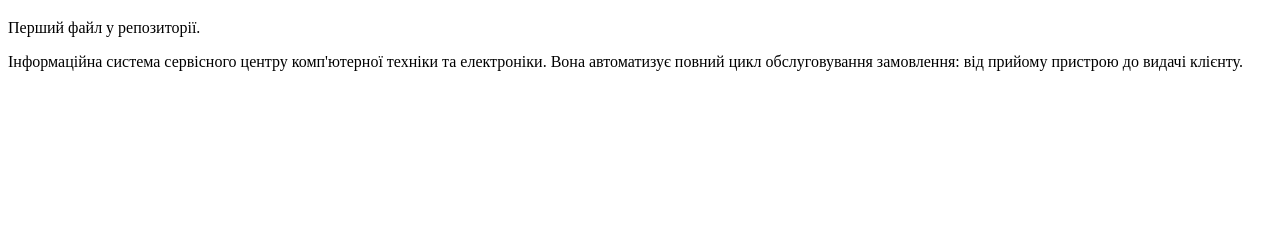
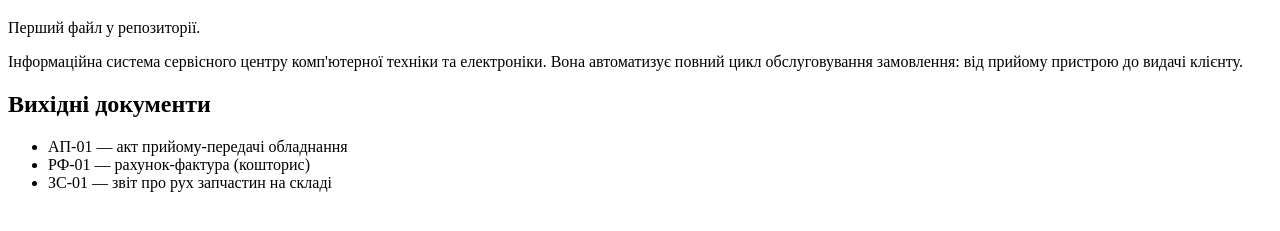
Before and after one commit to Gitak28/lab4-github, a plain HTML site: page index.html in a window 1280 px wide. Shown: the part 61-292 px from the top of the page. Drawn offline with Linux system fonts and the light colour scheme.

Commit message:
Add list of output documents

```diff
--- a/index.html
+++ b/index.html
@@ -8,5 +8,11 @@
 <h1>Сервіс-Контроль</h1>
 <p>Перший файл у репозиторії.</p>
 <p>Інформаційна система сервісного центру комп'ютерної техніки та електроніки. Вона автоматизує повний цикл обслуговування замовлення: від прийому пристрою до видачі клієнту.</p>
+<h2>Вихідні документи</h2>
+<ul>
+<li>АП-01 — акт прийому-передачі обладнання</li>
+<li>РФ-01 — рахунок-фактура (кошторис)</li>
+<li>ЗС-01 — звіт про рух запчастин на складі</li>
+</ul>
 </body>
 </html>
```
